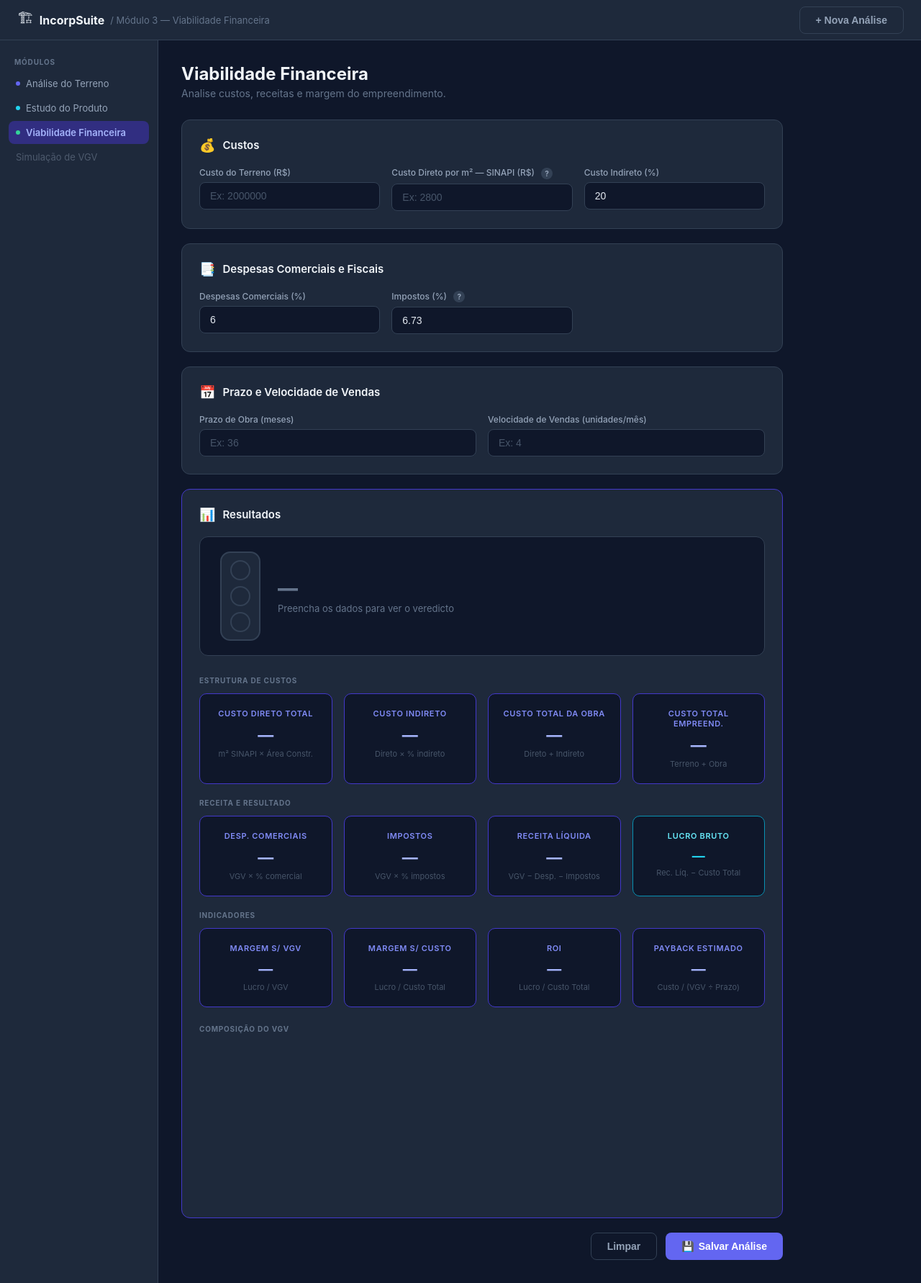
After one commit to TNM94/incorp-suite, a Flask app: page /viabilidade in a window 1280 px wide. The commit adds this page. Shown: the whole page at 72% size. Run offline with Flask 3, Linux system fonts and the light colour scheme; data that the repository does not hold is empty; a map, chart or similar area stays blank.

Commit message:
feat: Módulo 3 — Viabilidade Financeira
Análise de custos, receitas e margem com semáforo de viabilidade
(verde/amarelo/vermelho), gráfico de pizza em canvas puro e 12
indicadores calculados. Referência cruzada com VGV e área construída
do Módulo 2. Menu lateral atualizado nos três módulos.

Co-Authored-By: Claude Sonnet 4.6 <noreply@anthropic.com>

```diff
--- a/app.py
+++ b/app.py
@@ -37,6 +37,27 @@ def salvar():
 def listar():
     return jsonify(_load(DATA_FILE))
 
+# ── Módulo 3 ──────────────────────────────────────────────
+VIAB_FILE = os.path.join(os.path.dirname(__file__), 'data', 'viabilidades.json')
+
+@app.route('/viabilidade')
+def viabilidade():
+    return render_template('viabilidade.html')
+
+@app.route('/api/viabilidade/salvar', methods=['POST'])
+def salvar_viabilidade():
+    dados = request.get_json()
+    dados['id'] = datetime.now().strftime('%Y%m%d%H%M%S')
+    dados['created_at'] = datetime.now().isoformat()
+    lista = _load(VIAB_FILE)
+    lista.append(dados)
+    _save(VIAB_FILE, lista)
+    return jsonify({'success': True, 'id': dados['id']})
+
+@app.route('/api/viabilidade/lista', methods=['GET'])
+def listar_viabilidades():
+    return jsonify(_load(VIAB_FILE))
+
 # ── Módulo 2 ──────────────────────────────────────────────
 @app.route('/produto')
 def produto():
--- a/static/style.css
+++ b/static/style.css
@@ -308,3 +308,77 @@ body {
 }
 .toast.show { opacity: 1; transform: translateY(0); }
 .toast.error { background: #ef4444; }
+
+/* ── MÓDULO 3 ────────────────────────────────────────── */
+
+/* results grid 4 cols */
+.results-grid-4 { grid-template-columns: repeat(4, 1fr); }
+@media (max-width: 900px) { .results-grid-4 { grid-template-columns: repeat(2, 1fr); } }
+@media (max-width: 600px) { .results-grid-4 { grid-template-columns: 1fr; } }
+
+.result-ind .result-value { font-size: 20px; }
+
+/* section label inside card */
+.results-section-label {
+  font-size: 10px;
+  font-weight: 700;
+  letter-spacing: .08em;
+  text-transform: uppercase;
+  color: #64748b;
+  margin-bottom: 12px;
+}
+
+/* SEMÁFORO */
+.semaforo-wrap {
+  display: flex;
+  align-items: center;
+  gap: 24px;
+  background: #0f172a;
+  border: 1px solid #334155;
+  border-radius: 12px;
+  padding: 20px 28px;
+  margin-bottom: 28px;
+}
+.semaforo {
+  display: flex;
+  flex-direction: column;
+  gap: 8px;
+  background: #1e293b;
+  border: 2px solid #334155;
+  border-radius: 14px;
+  padding: 10px 12px;
+  flex-shrink: 0;
+}
+.semaforo-luz {
+  width: 28px; height: 28px;
+  border-radius: 50%;
+  background: #1e293b;
+  border: 2px solid #334155;
+  transition: background .3s, box-shadow .3s;
+}
+.semaforo-luz.on-red    { background: #ef4444; box-shadow: 0 0 12px #ef4444; border-color: #ef4444; }
+.semaforo-luz.on-yellow { background: #facc15; box-shadow: 0 0 12px #facc15; border-color: #facc15; }
+.semaforo-luz.on-green  { background: #4ade80; box-shadow: 0 0 12px #4ade80; border-color: #4ade80; }
+
+.semaforo-status {
+  font-size: 28px;
+  font-weight: 800;
+  letter-spacing: .04em;
+  color: #64748b;
+  line-height: 1;
+  margin-bottom: 6px;
+}
+.semaforo-desc { font-size: 13px; color: #64748b; }
+
+/* PIZZA */
+.pizza-wrap {
+  display: flex;
+  align-items: center;
+  gap: 32px;
+  margin-top: 8px;
+}
+.pizza-legend { display: flex; flex-direction: column; gap: 10px; }
+.legend-item  { display: flex; align-items: center; gap: 10px; }
+.legend-dot   { width: 12px; height: 12px; border-radius: 50%; flex-shrink: 0; }
+.legend-label { font-size: 13px; color: #94a3b8; flex: 1; }
+.legend-pct   { font-size: 13px; font-weight: 700; color: #e2e8f0; min-width: 46px; text-align: right; }
--- a/templates/index.html
+++ b/templates/index.html
@@ -31,7 +31,9 @@
       <a href="/produto" class="sidebar-item">
         <span class="sidebar-dot" style="background:#22d3ee"></span> Estudo do Produto
       </a>
-      <a href="#" class="sidebar-item disabled">Viabilidade Financeira</a>
+      <a href="/viabilidade" class="sidebar-item">
+        <span class="sidebar-dot" style="background:#34d399"></span> Viabilidade Financeira
+      </a>
       <a href="#" class="sidebar-item disabled">Simulação de VGV</a>
     </div>
   </aside>
--- a/templates/produto.html
+++ b/templates/produto.html
@@ -31,7 +31,9 @@
       <a href="/produto" class="sidebar-item active">
         <span class="sidebar-dot" style="background:#22d3ee"></span> Estudo do Produto
       </a>
-      <a href="#" class="sidebar-item disabled">Viabilidade Financeira</a>
+      <a href="/viabilidade" class="sidebar-item">
+        <span class="sidebar-dot" style="background:#34d399"></span> Viabilidade Financeira
+      </a>
       <a href="#" class="sidebar-item disabled">Simulação de VGV</a>
     </div>
   </aside>
--- /dev/null
+++ b/templates/viabilidade.html
@@ -0,0 +1,475 @@
+<!DOCTYPE html>
+<html lang="pt-BR">
+<head>
+  <meta charset="UTF-8"/>
+  <meta name="viewport" content="width=device-width, initial-scale=1.0"/>
+  <title>Módulo 3 — Viabilidade Financeira</title>
+  <link rel="stylesheet" href="{{ url_for('static', filename='style.css') }}"/>
+</head>
+<body>
+
+<div class="topbar">
+  <div class="topbar-brand">
+    <span class="brand-icon">🏗</span>
+    <span class="brand-name">IncorpSuite</span>
+    <span class="brand-module">/ Módulo 3 — Viabilidade Financeira</span>
+  </div>
+  <div class="topbar-actions">
+    <button class="btn btn-ghost" onclick="novaAnalise()">+ Nova Análise</button>
+  </div>
+</div>
+
+<div class="layout">
+  <aside class="sidebar">
+    <div class="sidebar-section">
+      <p class="sidebar-label">Módulos</p>
+      <a href="/" class="sidebar-item">
+        <span class="sidebar-dot"></span> Análise do Terreno
+      </a>
+      <a href="/produto" class="sidebar-item">
+        <span class="sidebar-dot" style="background:#22d3ee"></span> Estudo do Produto
+      </a>
+      <a href="/viabilidade" class="sidebar-item active">
+        <span class="sidebar-dot" style="background:#34d399"></span> Viabilidade Financeira
+      </a>
+      <a href="#" class="sidebar-item disabled">Simulação de VGV</a>
+    </div>
+  </aside>
+
+  <main class="main">
+
+    <div class="page-header">
+      <h1 class="page-title">Viabilidade Financeira</h1>
+      <p class="page-sub">Analise custos, receitas e margem do empreendimento.</p>
+    </div>
+
+    <!-- BANNER REFERÊNCIA M2 -->
+    <div class="ref-banner" id="ref-banner" style="display:none">
+      <span class="ref-icon">📋</span>
+      <span class="ref-text">
+        Referência do Módulo 2: <strong id="ref-nome">—</strong>
+        &nbsp;|&nbsp; Área construída: <strong id="ref-area">—</strong> m²
+        &nbsp;|&nbsp; VGV: <strong id="ref-vgv">—</strong>
+      </span>
+    </div>
+
+    <form id="form" onsubmit="return false;">
+
+      <!-- CUSTOS -->
+      <div class="card">
+        <div class="card-header">
+          <span class="card-icon">💰</span>
+          <h2 class="card-title">Custos</h2>
+        </div>
+        <div class="grid-3">
+          <div class="field">
+            <label>Custo do Terreno (R$)</label>
+            <input type="number" id="custo_terreno" placeholder="Ex: 2000000" min="0" step="1000" oninput="calcular()"/>
+          </div>
+          <div class="field">
+            <label>Custo Direto por m² — SINAPI (R$)
+              <span class="tooltip-wrap">
+                <span class="tooltip-icon">?</span>
+                <span class="tooltip-box">Custo de construção por m² conforme tabela SINAPI. Multiplicado pela área construída total do Módulo 2.</span>
+              </span>
+            </label>
+            <input type="number" id="custo_m2" placeholder="Ex: 2800" min="0" step="50" oninput="calcular()"/>
+          </div>
+          <div class="field">
+            <label>Custo Indireto (%)</label>
+            <input type="number" id="pct_indireto" value="20" min="0" max="100" step="0.1" oninput="calcular()"/>
+          </div>
+        </div>
+      </div>
+
+      <!-- PARÂMETROS COMERCIAIS E FISCAIS -->
+      <div class="card">
+        <div class="card-header">
+          <span class="card-icon">📑</span>
+          <h2 class="card-title">Despesas Comerciais e Fiscais</h2>
+        </div>
+        <div class="grid-3">
+          <div class="field">
+            <label>Despesas Comerciais (%)</label>
+            <input type="number" id="pct_comercial" value="6" min="0" max="100" step="0.01" oninput="calcular()"/>
+          </div>
+          <div class="field">
+            <label>Impostos (%)
+              <span class="tooltip-wrap">
+                <span class="tooltip-icon">?</span>
+                <span class="tooltip-box">Carga tributária sobre a receita. Padrão 6.73% (RET – Regime Especial de Tributação para incorporações).</span>
+              </span>
+            </label>
+            <input type="number" id="pct_impostos" value="6.73" min="0" max="100" step="0.01" oninput="calcular()"/>
+          </div>
+        </div>
+      </div>
+
+      <!-- PRAZO E VENDAS -->
+      <div class="card">
+        <div class="card-header">
+          <span class="card-icon">📅</span>
+          <h2 class="card-title">Prazo e Velocidade de Vendas</h2>
+        </div>
+        <div class="grid-2">
+          <div class="field">
+            <label>Prazo de Obra (meses)</label>
+            <input type="number" id="prazo_obra" placeholder="Ex: 36" min="1" step="1" oninput="calcular()"/>
+          </div>
+          <div class="field">
+            <label>Velocidade de Vendas (unidades/mês)</label>
+            <input type="number" id="vel_vendas" placeholder="Ex: 4" min="0" step="0.5" oninput="calcular()"/>
+          </div>
+        </div>
+      </div>
+
+      <!-- SEMÁFORO + RESULTADOS -->
+      <div class="card card-results" id="card-resultados">
+        <div class="card-header">
+          <span class="card-icon">📊</span>
+          <h2 class="card-title">Resultados</h2>
+        </div>
+
+        <!-- SEMÁFORO -->
+        <div class="semaforo-wrap" id="semaforo-wrap">
+          <div class="semaforo" id="semaforo">
+            <div class="semaforo-luz" id="luz-vermelho"></div>
+            <div class="semaforo-luz" id="luz-amarelo"></div>
+            <div class="semaforo-luz" id="luz-verde"></div>
+          </div>
+          <div class="semaforo-info">
+            <p class="semaforo-status" id="semaforo-status">—</p>
+            <p class="semaforo-desc" id="semaforo-desc">Preencha os dados para ver o veredicto</p>
+          </div>
+        </div>
+
+        <!-- CUSTOS CALCULADOS -->
+        <p class="results-section-label">Estrutura de Custos</p>
+        <div class="results-grid results-grid-4">
+          <div class="result-card">
+            <p class="result-label">Custo Direto Total</p>
+            <p class="result-value" id="res_direto">—</p>
+            <p class="result-formula">m² SINAPI × Área Constr.</p>
+          </div>
+          <div class="result-card">
+            <p class="result-label">Custo Indireto</p>
+            <p class="result-value" id="res_indireto">—</p>
+            <p class="result-formula">Direto × % indireto</p>
+          </div>
+          <div class="result-card">
+            <p class="result-label">Custo Total da Obra</p>
+            <p class="result-value" id="res_obra">—</p>
+            <p class="result-formula">Direto + Indireto</p>
+          </div>
+          <div class="result-card">
+            <p class="result-label">Custo Total Empreend.</p>
+            <p class="result-value" id="res_empreend">—</p>
+            <p class="result-formula">Terreno + Obra</p>
+          </div>
+        </div>
+
+        <!-- RECEITA E RESULTADO -->
+        <p class="results-section-label" style="margin-top:20px">Receita e Resultado</p>
+        <div class="results-grid results-grid-4">
+          <div class="result-card">
+            <p class="result-label">Desp. Comerciais</p>
+            <p class="result-value" id="res_comercial">—</p>
+            <p class="result-formula">VGV × % comercial</p>
+          </div>
+          <div class="result-card">
+            <p class="result-label">Impostos</p>
+            <p class="result-value" id="res_impostos">—</p>
+            <p class="result-formula">VGV × % impostos</p>
+          </div>
+          <div class="result-card">
+            <p class="result-label">Receita Líquida</p>
+            <p class="result-value" id="res_liquida">—</p>
+            <p class="result-formula">VGV − Desp. − Impostos</p>
+          </div>
+          <div class="result-card result-vgv">
+            <p class="result-label">Lucro Bruto</p>
+            <p class="result-value" id="res_lucro">—</p>
+            <p class="result-formula">Rec. Líq. − Custo Total</p>
+          </div>
+        </div>
+
+        <!-- INDICADORES -->
+        <p class="results-section-label" style="margin-top:20px">Indicadores</p>
+        <div class="results-grid results-grid-4">
+          <div class="result-card result-ind">
+            <p class="result-label">Margem s/ VGV</p>
+            <p class="result-value result-pct" id="res_margem_vgv">—</p>
+            <p class="result-formula">Lucro / VGV</p>
+          </div>
+          <div class="result-card result-ind">
+            <p class="result-label">Margem s/ Custo</p>
+            <p class="result-value result-pct" id="res_margem_custo">—</p>
+            <p class="result-formula">Lucro / Custo Total</p>
+          </div>
+          <div class="result-card result-ind">
+            <p class="result-label">ROI</p>
+            <p class="result-value result-pct" id="res_roi">—</p>
+            <p class="result-formula">Lucro / Custo Total</p>
+          </div>
+          <div class="result-card result-ind">
+            <p class="result-label">Payback Estimado</p>
+            <p class="result-value" id="res_payback">—</p>
+            <p class="result-formula">Custo / (VGV ÷ Prazo)</p>
+          </div>
+        </div>
+
+        <!-- GRÁFICO DE PIZZA -->
+        <p class="results-section-label" style="margin-top:24px">Composição do VGV</p>
+        <div class="pizza-wrap">
+          <canvas id="pizza" width="220" height="220"></canvas>
+          <div class="pizza-legend" id="pizza-legend"></div>
+        </div>
+
+      </div>
+
+      <div class="form-actions">
+        <button type="button" class="btn btn-ghost" onclick="novaAnalise()">Limpar</button>
+        <button type="button" class="btn btn-primary" onclick="salvar()">
+          <span>💾</span> Salvar Análise
+        </button>
+      </div>
+
+    </form>
+
+    <div class="toast" id="toast"></div>
+  </main>
+</div>
+
+<script>
+// ── Estado global ────────────────────────────────────────
+let _vgv = 0, _areaCons = 0;
+
+// ── Referência do Módulo 2 ───────────────────────────────
+async function carregarRef() {
+  try {
+    const res  = await fetch('/api/produto/lista');
+    const list = await res.json();
+    if (!list.length) return;
+    const u = list[list.length - 1];
+    _vgv      = u.vgv_estimado   || 0;
+    _areaCons = u.area_construida || 0;
+    document.getElementById('ref-banner').style.display = 'flex';
+    document.getElementById('ref-nome').textContent = u.nome_produto || '—';
+    document.getElementById('ref-area').textContent =
+      _areaCons.toLocaleString('pt-BR', {maximumFractionDigits:2});
+    document.getElementById('ref-vgv').textContent =
+      _vgv > 0 ? fmtBRL(_vgv) : '—';
+    calcular();
+  } catch(e) {}
+}
+carregarRef();
+
+// ── Helpers ──────────────────────────────────────────────
+const fmtBRL = n => 'R$ ' + n.toLocaleString('pt-BR', {minimumFractionDigits:0, maximumFractionDigits:0});
+const fmtPct = n => n.toLocaleString('pt-BR', {minimumFractionDigits:1, maximumFractionDigits:1}) + '%';
+const g = id  => parseFloat(document.getElementById(id).value) || 0;
+const s = (id, v) => { document.getElementById(id).textContent = v; };
+
+// ── Cálculo principal ────────────────────────────────────
+function calcular() {
+  const terreno    = g('custo_terreno');
+  const custoM2    = g('custo_m2');
+  const pctIndir   = g('pct_indireto')  / 100;
+  const pctCom     = g('pct_comercial') / 100;
+  const pctImp     = g('pct_impostos')  / 100;
+  const prazo      = g('prazo_obra');
+  const vgv        = _vgv;
+  const areaCons   = _areaCons;
+
+  const direto     = custoM2 * areaCons;
+  const indireto   = direto * pctIndir;
+  const obra       = direto + indireto;
+  const empreend   = terreno + obra;
+  const despCom    = vgv * pctCom;
+  const impostos   = vgv * pctImp;
+  const liquida    = vgv - despCom - impostos;
+  const lucro      = liquida - empreend;
+  const margemVgv  = vgv  > 0 ? (lucro / vgv)     * 100 : 0;
+  const margemCust = empreend > 0 ? (lucro / empreend) * 100 : 0;
+  const roi        = empreend > 0 ? (lucro / empreend) * 100 : 0;
+  const payback    = (prazo > 0 && vgv > 0) ? empreend / (vgv / prazo) : 0;
+
+  // Preenche cards
+  s('res_direto',    direto    > 0 ? fmtBRL(direto)    : '—');
+  s('res_indireto',  direto    > 0 ? fmtBRL(indireto)  : '—');
+  s('res_obra',      obra      > 0 ? fmtBRL(obra)      : '—');
+  s('res_empreend',  empreend  > 0 ? fmtBRL(empreend)  : '—');
+  s('res_comercial', vgv       > 0 ? fmtBRL(despCom)   : '—');
+  s('res_impostos',  vgv       > 0 ? fmtBRL(impostos)  : '—');
+  s('res_liquida',   vgv       > 0 ? fmtBRL(liquida)   : '—');
+  s('res_lucro',     empreend  > 0 && vgv > 0 ? fmtBRL(lucro) : '—');
+
+  const pctEl = document.querySelectorAll('.result-pct');
+  pctEl.forEach(el => el.style.color = '');
+
+  if (empreend > 0 && vgv > 0) {
+    const cor = margemVgv >= 20 ? '#4ade80' : margemVgv >= 10 ? '#facc15' : '#f87171';
+    s('res_margem_vgv',  fmtPct(margemVgv));
+    s('res_margem_custo',fmtPct(margemCust));
+    s('res_roi',         fmtPct(roi));
+    document.querySelectorAll('.result-pct').forEach(el => el.style.color = cor);
+  } else {
+    s('res_margem_vgv','—'); s('res_margem_custo','—'); s('res_roi','—');
+  }
+  s('res_payback', payback > 0 ? payback.toFixed(1) + ' meses' : '—');
+
+  atualizarSemaforo(margemVgv, empreend, vgv);
+  if (empreend > 0 && vgv > 0) {
+    desenharPizza(terreno, obra, despCom + impostos, Math.max(lucro, 0), vgv);
+  }
+
+  return { terreno, obra, despCom, impostos, lucro, empreend, vgv,
+           liquida, margemVgv, margemCust, roi, payback, direto, indireto };
+}
+
+// ── Semáforo ─────────────────────────────────────────────
+function atualizarSemaforo(margem, empreend, vgv) {
+  const sv     = document.getElementById('semaforo-status');
+  const sd     = document.getElementById('semaforo-desc');
+  const lv     = document.getElementById('luz-vermelho');
+  const la     = document.getElementById('luz-amarelo');
+  const lverde = document.getElementById('luz-verde');
+
+  lv.classList.remove('on-red');
+  la.classList.remove('on-yellow');
+  lverde.classList.remove('on-green');
+
+  if (!empreend || !vgv) {
+    sv.textContent = '—';
+    sd.textContent = 'Preencha os dados para ver o veredicto';
+    sv.style.color = '#64748b';
+    return;
+  }
+  if (margem >= 20) {
+    lverde.classList.add('on-green');
+    sv.textContent = 'VIÁVEL';
+    sd.textContent = `Margem de ${margem.toFixed(1)}% sobre VGV — acima do piso mínimo de 20%.`;
+    sv.style.color = '#4ade80';
+  } else if (margem >= 10) {
+    la.classList.add('on-yellow');
+    sv.textContent = 'ATENÇÃO';
+    sd.textContent = `Margem de ${margem.toFixed(1)}% sobre VGV — abaixo do ideal, revise premissas.`;
+    sv.style.color = '#facc15';
+  } else {
+    lv.classList.add('on-red');
+    sv.textContent = 'INVIÁVEL';
+    sd.textContent = `Margem de ${margem.toFixed(1)}% sobre VGV — insuficiente para viabilizar o projeto.`;
+    sv.style.color = '#f87171';
+  }
+}
+
+// ── Gráfico de pizza (canvas puro) ───────────────────────
+function desenharPizza(terreno, obra, despesas, lucro, vgv) {
+  const canvas = document.getElementById('pizza');
+  const ctx    = canvas.getContext('2d');
+  const total  = terreno + obra + despesas + Math.max(lucro, 0);
+  if (total <= 0) return;
+
+  const fatias = [
+    { label: 'Terreno',   valor: terreno,          cor: '#818cf8' },
+    { label: 'Obra',      valor: obra,              cor: '#22d3ee' },
+    { label: 'Despesas',  valor: despesas,          cor: '#fb923c' },
+    { label: 'Lucro',     valor: Math.max(lucro,0), cor: '#4ade80' },
+  ].filter(f => f.valor > 0);
+
+  const cx = canvas.width / 2, cy = canvas.height / 2, r = 90;
+  ctx.clearRect(0, 0, canvas.width, canvas.height);
+
+  let angulo = -Math.PI / 2;
+  fatias.forEach(f => {
+    const slice = (f.valor / total) * 2 * Math.PI;
+    ctx.beginPath();
+    ctx.moveTo(cx, cy);
+    ctx.arc(cx, cy, r, angulo, angulo + slice);
+    ctx.closePath();
+    ctx.fillStyle = f.cor;
+    ctx.fill();
+    ctx.strokeStyle = '#0f172a';
+    ctx.lineWidth = 2;
+    ctx.stroke();
+    angulo += slice;
+  });
+
+  // Legenda
+  const legend = document.getElementById('pizza-legend');
+  legend.innerHTML = fatias.map(f => {
+    const pct = ((f.valor / total) * 100).toFixed(1);
+    return `<div class="legend-item">
+      <span class="legend-dot" style="background:${f.cor}"></span>
+      <span class="legend-label">${f.label}</span>
+      <span class="legend-pct">${pct}%</span>
+    </div>`;
+  }).join('');
+}
+
+// ── Limpar ───────────────────────────────────────────────
+function novaAnalise() {
+  document.getElementById('form').reset();
+  document.getElementById('pct_indireto').value = '20';
+  document.getElementById('pct_comercial').value = '6';
+  document.getElementById('pct_impostos').value = '6.73';
+  const ids = ['res_direto','res_indireto','res_obra','res_empreend',
+               'res_comercial','res_impostos','res_liquida','res_lucro',
+               'res_margem_vgv','res_margem_custo','res_roi','res_payback'];
+  ids.forEach(id => { document.getElementById(id).textContent = '—'; });
+  atualizarSemaforo(0, 0, 0);
+  document.getElementById('pizza-legend').innerHTML = '';
+  const ctx = document.getElementById('pizza').getContext('2d');
+  ctx.clearRect(0, 0, 220, 220);
+}
+
+// ── Salvar ───────────────────────────────────────────────
+function showToast(msg, type='success') {
+  const t = document.getElementById('toast');
+  t.textContent = msg;
+  t.className = 'toast show ' + type;
+  setTimeout(() => t.className = 'toast', 3000);
+}
+
+async function salvar() {
+  const d = calcular();
+  if (!d.empreend || !d.vgv) {
+    showToast('Preencha custo do terreno, custo por m² e verifique o Módulo 2.', 'error');
+    return;
+  }
+  const payload = {
+    custo_terreno:   d.terreno,
+    custo_m2:        g('custo_m2'),
+    pct_indireto:    g('pct_indireto'),
+    pct_comercial:   g('pct_comercial'),
+    pct_impostos:    g('pct_impostos'),
+    prazo_obra:      g('prazo_obra'),
+    vel_vendas:      g('vel_vendas'),
+    custo_direto:    d.direto,
+    custo_indireto:  d.indireto,
+    custo_obra:      d.obra,
+    custo_empreend:  d.empreend,
+    desp_comercial:  d.despCom,
+    impostos:        d.impostos,
+    receita_liquida: d.liquida,
+    lucro_bruto:     d.lucro,
+    margem_vgv:      d.margemVgv,
+    margem_custo:    d.margemCust,
+    roi:             d.roi,
+    payback:         d.payback,
+    vgv_ref:         d.vgv,
+    area_cons_ref:   _areaCons,
+  };
+  const res  = await fetch('/api/viabilidade/salvar', {
+    method: 'POST',
+    headers: { 'Content-Type': 'application/json' },
+    body: JSON.stringify(payload)
+  });
+  const data = await res.json();
+  if (data.success) showToast('✅ Análise de viabilidade salva!');
+  else showToast('Erro ao salvar.', 'error');
+}
+</script>
+
+</body>
+</html>
```
